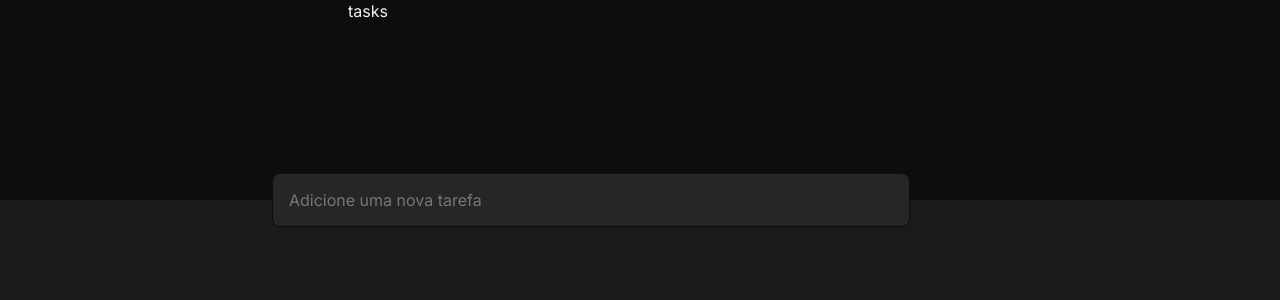
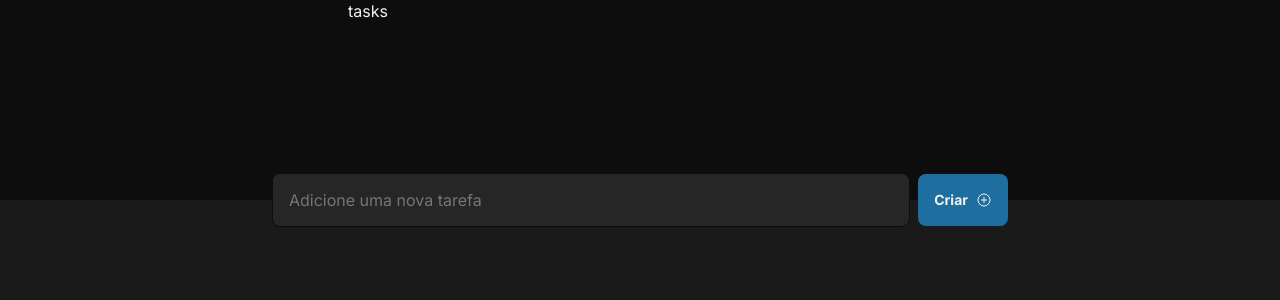
Before and after one commit to guilhermetravinski/to-do-list-app, a React (Vite) app in the folder to-do-list-app/: page / in a window 1280 px wide. Shown: the top 300 px of the page. Built offline with nearby package versions, Linux system fonts and the light colour scheme.

Commit message:
Stylize button

```diff
--- a/to-do-list-app/package.json
+++ b/to-do-list-app/package.json
@@ -9,6 +9,7 @@
     "preview": "vite preview"
   },
   "dependencies": {
+    "phosphor-react": "^1.4.1",
     "react": "^18.2.0",
     "react-dom": "^18.2.0",
     "styled-components": "^5.3.6"
--- a/to-do-list-app/src/components/NewTask/index.tsx
+++ b/to-do-list-app/src/components/NewTask/index.tsx
@@ -1,9 +1,14 @@
-import { NewTaskConainer, NewTaskInput } from './styles'
+import { PlusCircle } from 'phosphor-react'
+import { NewTaskButton, NewTaskConainer, NewTaskInput } from './styles'
 
 export function NewTask() {
   return (
     <NewTaskConainer>
       <NewTaskInput placeholder="Adicione uma nova tarefa" />
+      <NewTaskButton>
+        Criar
+        <PlusCircle size={16} />
+      </NewTaskButton>
     </NewTaskConainer>
   )
 }
--- a/to-do-list-app/src/components/NewTask/styles.tsx
+++ b/to-do-list-app/src/components/NewTask/styles.tsx
@@ -1,10 +1,11 @@
 import styled from 'styled-components'
 
 export const NewTaskConainer = styled.div`
+  display: flex;
   flex-direction: row;
   align-items: center;
   padding: 0px;
-  gap: 8px;
+  gap: 0.5rem;
 
   position: absolute;
   width: 46rem;
@@ -36,3 +37,26 @@ export const NewTaskInput = styled.input`
     color: ${(props) => props.theme['gray-100']};
   }
 `
+export const NewTaskButton = styled.button`
+  width: hug;
+  height: hug;
+  background: ${(props) => props.theme['blue-dark']};
+  border-radius: 8px;
+  color: ${(props) => props.theme['gray-100']};
+  border: 0;
+  font-weight: 700;
+
+  display: flex;
+  flex-direction: row;
+  justify-content: center;
+  align-items: center;
+  padding: 1rem;
+  gap: 0.5rem;
+
+  font-size: 0.875rem;
+  line-height: 140%;
+
+  :hover {
+    background: ${(props) => props.theme.blue};
+  }
+`
```
Also changed, not shown: to-do-list-app/src/assets/plus.svg (added), 1 other file (tests, documents, lock files or other folders).
